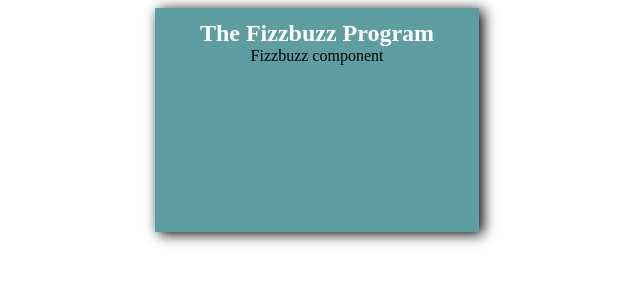
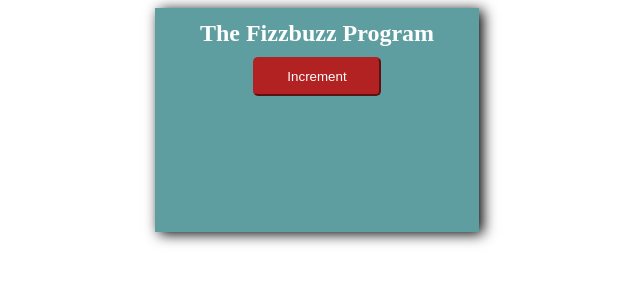
Before and after one commit to nk2962018/FizzbuzzFinal, a React (Create React App) app: page / in a window 1280 px wide. Shown: the top 300 px of the page, without its empty margins (323-963 px from the left). Built offline with nearby package versions, Linux system fonts and the light colour scheme.

Commit message:
Feat:add increment button.

```diff
--- a/src/components/App.js
+++ b/src/components/App.js
@@ -1,5 +1,6 @@
 import '../styles/App.css'
 import Fizzbuzz from './Fizzbuzz';
+
 function App() {
   return (
    <div className="App" data-testid="parent">
--- a/src/components/Fizzbuzz.js
+++ b/src/components/Fizzbuzz.js
@@ -1,7 +1,12 @@
+import Button from "./Button";
 
 const Fizzbuzz = () => {
 return (
-    <div data-testid="fizzBuzz">Fizzbuzz component</div>
+    <div data-testid="fizzBuzz">
+        <Button
+         text="Increment"
+      />
+    </div>
   );
 };
 
```
Also changed, not shown: 1 other file (tests, documents, lock files or other folders).
